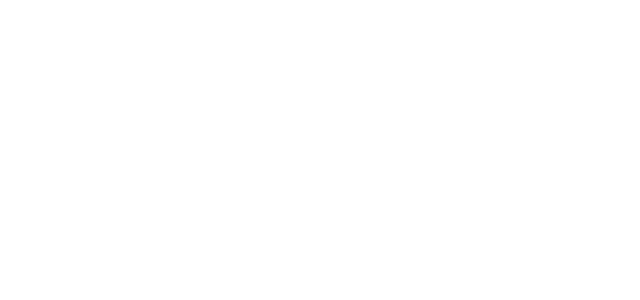
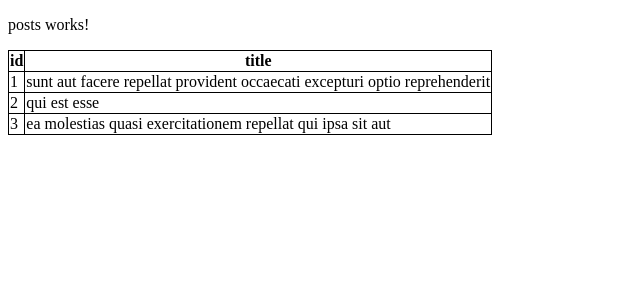
Before and after one commit to madanh/angular-master-xd, an Angular app: page /posts in a window 1280 px wide. Before the commit this address led to /. Shown: the top 300 px of the page, without its empty margins (0-640 px from the left). Built offline with nearby package versions, Linux system fonts and the light colour scheme.

Commit message:
Rough Posts component added

```diff
--- a/src/app/app-routing.module.ts
+++ b/src/app/app-routing.module.ts
@@ -1,9 +1,11 @@
 import { NgModule } from '@angular/core';
 import { RouterModule, Routes } from '@angular/router';
 import { HomeComponent } from './home/home.component';
+import { PostsComponent } from './posts/posts.component';
 
 const routes: Routes = [
-  {path: '', component: HomeComponent}
+  {path: '', component: HomeComponent},
+  {path: 'posts', component: PostsComponent}
 ];
 
 @NgModule({
--- a/src/app/app.module.ts
+++ b/src/app/app.module.ts
@@ -5,11 +5,13 @@
 import { AppRoutingModule } from './app-routing.module';
 import { AppComponent } from './app.component';
 import { HomeComponent } from './home/home.component';
+import { PostsComponent } from './posts/posts.component';
 
 @NgModule({
   declarations: [
     AppComponent,
-    HomeComponent
+    HomeComponent,
+    PostsComponent
   ],
   imports: [
     BrowserModule,
--- /dev/null
+++ b/src/app/posts/posts.component.html
@@ -0,0 +1,9 @@
+<p>posts works!</p>
+<table>
+  <thead><tr><th>id</th><th>title</th></tr></thead>
+  <tbody>
+    <tr *ngFor="let post of posts">
+      <td>{{ post.id }}</td><td>{{ post.title }}</td>
+    </tr>
+  </tbody>
+</table>
--- /dev/null
+++ b/src/app/posts/posts.component.ts
@@ -0,0 +1,34 @@
+import { Component, OnInit } from '@angular/core';
+
+@Component({
+  selector: 'app-posts',
+  templateUrl: './posts.component.html',
+  styleUrls: ['./posts.component.scss']
+})
+export class PostsComponent implements OnInit {
+  posts = [
+    {
+      "userId": 1,
+      "id": 1,
+      "title": "sunt aut facere repellat provident occaecati excepturi optio reprehenderit",
+      "body": "quia et suscipit\nsuscipit recusandae consequuntur expedita et cum\nreprehenderit molestiae ut ut quas totam\nnostrum rerum est autem sunt rem eveniet architecto"
+    },
+    {
+      "userId": 1,
+      "id": 2,
+      "title": "qui est esse",
+      "body": "est rerum tempore vitae\nsequi sint nihil reprehenderit dolor beatae ea dolores neque\nfugiat blanditiis voluptate porro vel nihil molestiae ut reiciendis\nqui aperiam non debitis possimus qui neque nisi nulla"
+    },
+    {
+      "userId": 1,
+      "id": 3,
+      "title": "ea molestias quasi exercitationem repellat qui ipsa sit aut",
+      "body": "et iusto sed quo iure\nvoluptatem occaecati omnis eligendi aut ad\nvoluptatem doloribus vel accusantium quis pariatur\nmolestiae porro eius odio et labore et velit aut"
+    }
+  ];
+  constructor() { }
+
+  ngOnInit(): void {
+  }
+
+}
--- a/src/styles.scss
+++ b/src/styles.scss
@@ -1 +1,5 @@
 /* You can add global styles to this file, and also import other style files */
+table, td, th {
+  border: 1px solid black;
+  border-collapse: collapse;
+}
```
Also changed, not shown: src/app/posts.service.ts (added, +13 -0 lines), src/app/posts/posts.component.scss (added), 2 other files (tests, documents, lock files or other folders).
